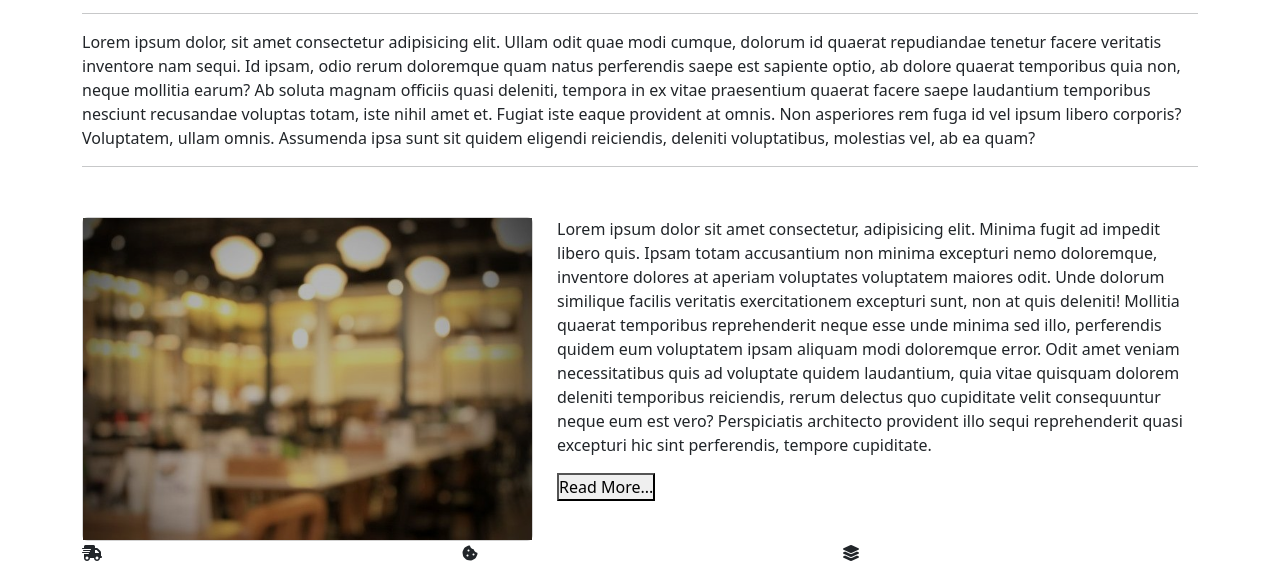
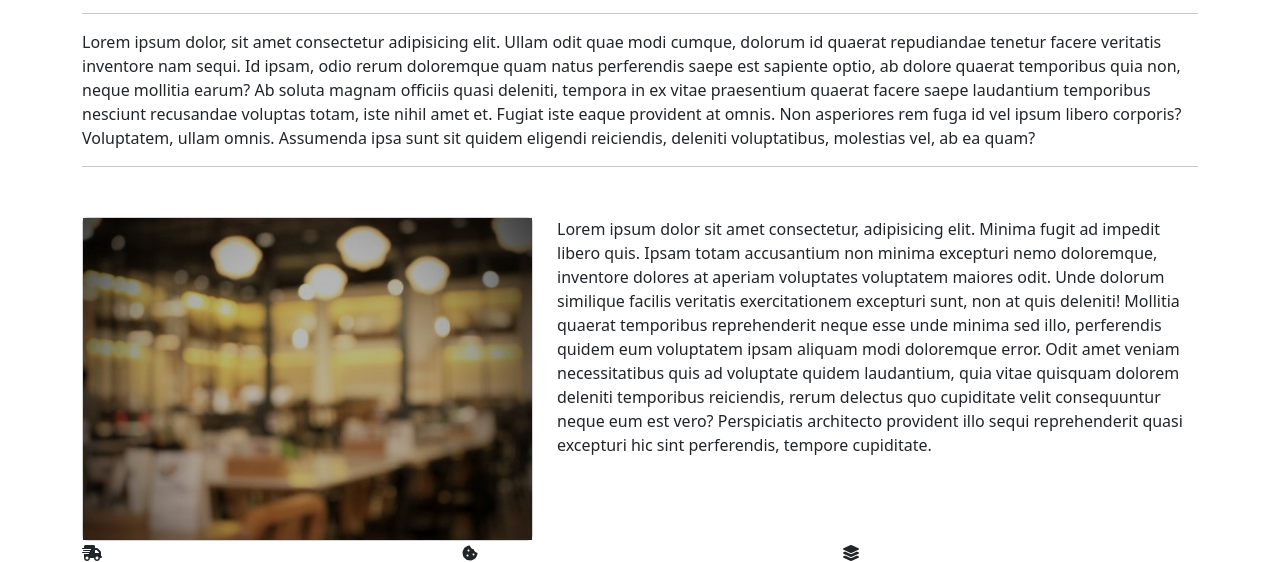
Before and after one commit to Camilo2003/paginas, a plain HTML site: page sobre_nosotros.html in a window 1280 px wide. Shown: the part 215-777 px from the top of the page. Drawn offline with nearby package versions, Linux system fonts and the light colour scheme.

Commit message:
Add files via upload

```diff
--- a/sobre_nosotros.html
+++ b/sobre_nosotros.html
@@ -96,7 +96,6 @@
             reprehenderit quasi excepturi hic sint perferendis, tempore
             cupiditate.
           </p>
-          <button>Read More...</button>
         </div>
       </div>
     </div>
```
